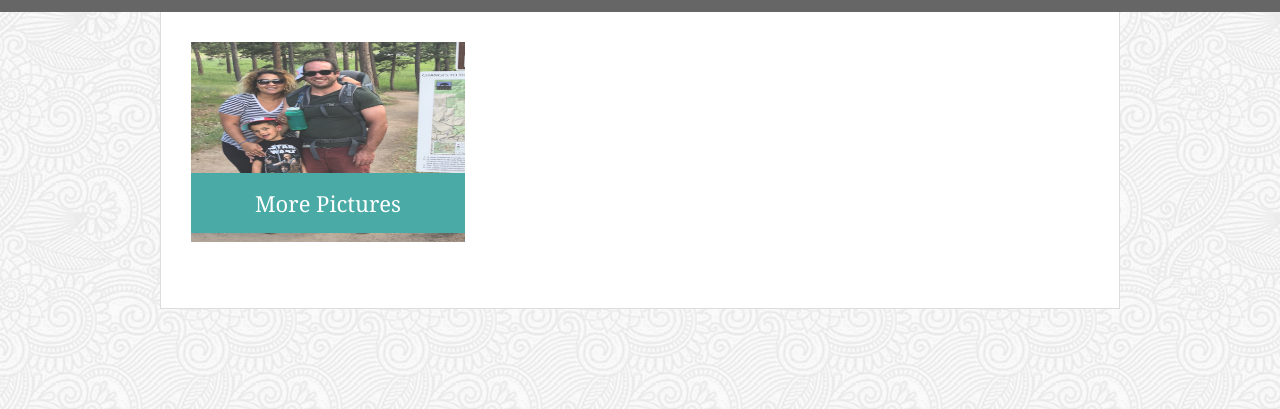
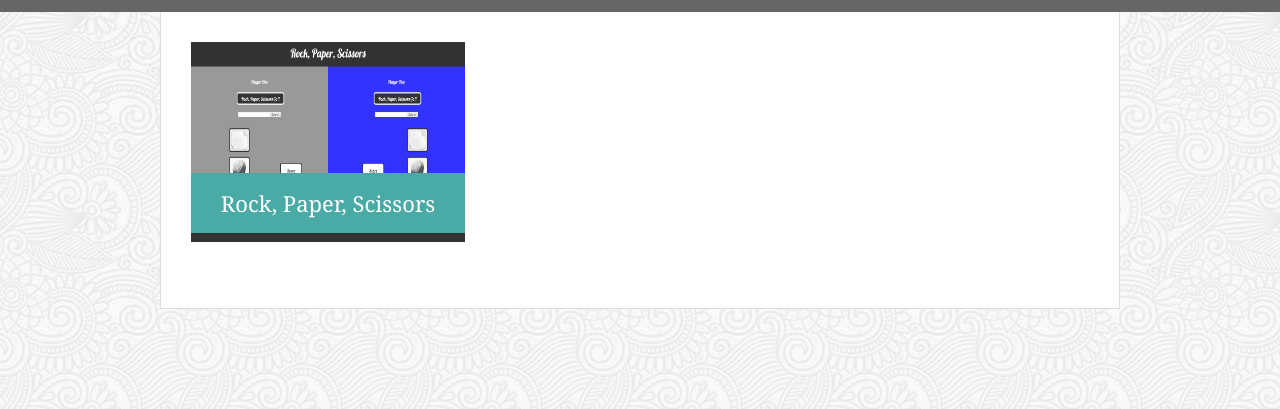
Before and after one commit to sahenke13/Basic-Portfolio, a plain HTML site: page portfolio.html in a window 1280 px wide. Shown: the part 816-1225 px from the top of the page. Drawn offline with Linux system fonts and the light colour scheme.

Commit message:
Updated Portfolio to include recent projects

```diff
--- a/portfolio.html
+++ b/portfolio.html
@@ -50,9 +50,9 @@
         <h3>A Giphy App</h3>
       </div>
       <div class="work">
-        <img id ="portImage" src="assets/images/Boot000.jpg" alt="MeAndL" width="200px" height="200px">
+        <img id ="portImage" src="assets/images/RPS.PNG" alt="MeAndL" width="200px" height="200px">
 
-        <h3>More Pictures</h3>
+        <h3>Rock, Paper, Scissors</h3>
       </div>
 
     </section>
```
Also changed, not shown: assets/images/RPS.PNG (added).
